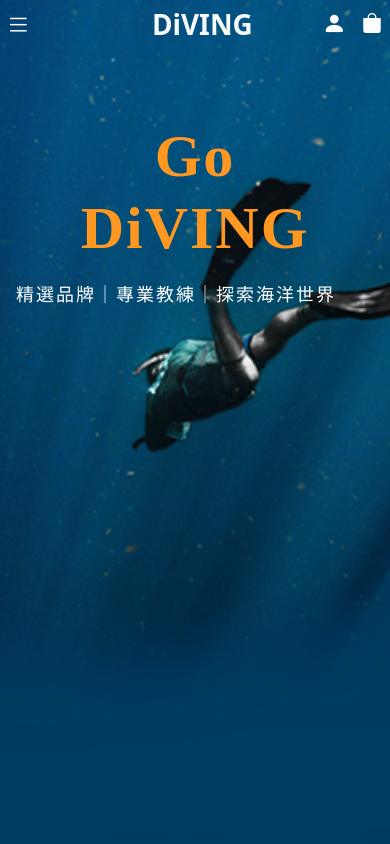
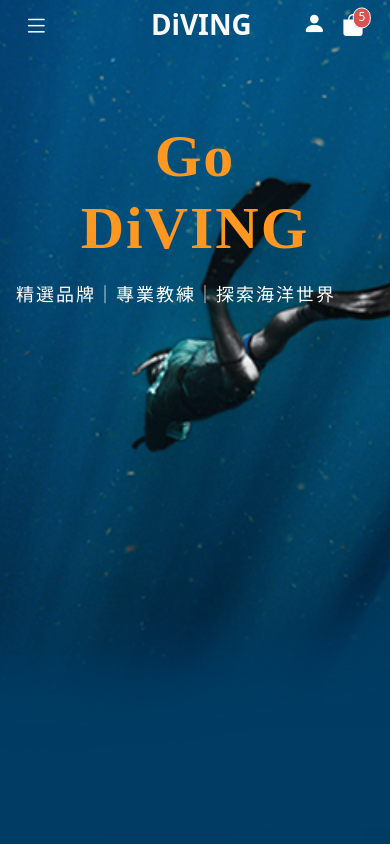
Before and after one commit to peznc810/DiVING, a Next.js app in the folder client/: page / in a window 390 px wide. Shown: the top 844 px of the page. Built offline with nearby package versions, Linux system fonts and the light colour scheme.

Commit message:
在購物車icon上增加紅點

```diff
--- a/client/components/layout/default-layout/navbar/index.module.scss
+++ b/client/components/layout/default-layout/navbar/index.module.scss
@@ -2,13 +2,15 @@
 
 .navBar {
   position: absolute;
+  display: block;
   top: 0;
   left: 0;
   width: 100%;
+  height: 60px;
   z-index: 99;
   .navWeb {
     padding-block: 12px;
-    padding-inline: 40px;
+    padding-inline: 30px;
     .listIcon {
       display: none;
       color: #fff;
@@ -24,9 +26,10 @@
 
 @media screen and (max-width: 768px) {
   .navBar {
+    height: 50px;
     .navWeb {
       padding-block: 0px;
-      padding-inline: 0px;
+      padding-inline: 18px;
       h1 {
         margin-left: 15px;
       }
--- a/client/components/layout/default-layout/navbar/navmenu.js
+++ b/client/components/layout/default-layout/navbar/navmenu.js
@@ -8,7 +8,7 @@ export default function NavMenu() {
 
   return (
     <>
-      <ul className={`d-flex m-0 p-0 ${styles.nav}`}>
+      <ul className={`d-flex m-0 p-0 ${styles.nav} align-items-center`}>
         {/* 遍歷列出nav選單 */}
         {menuItems.map((v, i) => {
           {
@@ -76,7 +76,7 @@ export default function NavMenu() {
         </li>
         {/* 登入註冊icon */}
         <li>
-          <Link href="/login" className={`p-2  ${styles.loginIcon}`}>
+          <Link href="/login" className={`p-2 ${styles.loginIcon}`}>
             <i className="bi bi-person-fill fs-3"></i>
           </Link>
         </li>
@@ -84,12 +84,17 @@ export default function NavMenu() {
         <li>
           <button
             type="button"
-            className={`p-2 ${styles.cart}`}
+            className={`p-2 ${styles.cart} position-relative`}
             data-bs-toggle="offcanvas"
             data-bs-target="#offcanvasCart"
             aria-controls="offcanvasWithBackdrop"
           >
-            <i className={`bi bi-bag-fill fs-5 `}></i>
+            <i className={`bi bi-bag-fill `}></i>
+            <span
+              className={`${styles.cartDot} position-absolute translate-middle badge rounded-pill bg-danger`}
+            >
+              5
+            </span>
           </button>
         </li>
       </ul>
--- a/client/components/layout/default-layout/navbar/navmenu.module.scss
+++ b/client/components/layout/default-layout/navbar/navmenu.module.scss
@@ -7,20 +7,20 @@
     position: absolute;
     width: 200px;
     padding-left: 0;
-    background-color: #ffffff82;
-    border-radius: 4px;
+    background-color: $super-light-gray;
+    border-radius: 2px;
     right: calc(50% - 100px);
-    top: 57px;
+    top: 53px;
     animation-name: subMenuAni;
     animation-duration: 0.5s;
     animation-timing-function: linear;
 
     a {
       display: block;
-      color: $primary;
+      color: $info;
       padding-inline: 12px;
       padding-block: 12px;
-      border-radius: 4px;
+      border-radius: 2px;
     }
     a:hover {
       background-color: #fff;
@@ -66,6 +66,14 @@
   color: #fff;
   background-color: transparent;
   border: 0;
+  i {
+    font-size: 22px;
+  }
+  .cartDot {
+    border: 0.5px solid #fff;
+    top: 17px;
+    left: 28px;
+  }
 }
 .cart:hover {
   color: $secondary;
--- a/client/components/layout/default-layout/navbar/sideCart/index.js
+++ b/client/components/layout/default-layout/navbar/sideCart/index.js
@@ -10,7 +10,9 @@ export default function SideCart() {
         className={`offcanvas offcanvas-end ${styles.sideCart}`}
         id="offcanvasCart"
       >
-        <div className={`offcanvas-header ${styles.title} py-2 px-3`}>
+        <div
+          className={`offcanvas-header ${styles.title} py-2 px-3 d-flex justify-content-between`}
+        >
           <div className={`d-flex justify-content-center`}>
             <i className={`bi bi-bag-fill fs-5 me-2`}></i>
             <p className="m-0 fw-bolder">購物車</p>
--- a/client/components/layout/default-layout/navbar/sideCart/index.module.scss
+++ b/client/components/layout/default-layout/navbar/sideCart/index.module.scss
@@ -12,6 +12,7 @@
     button {
       background-color: transparent;
       border: 0;
+      color: $primary;
     }
     button:hover {
       color: $secondary;
--- a/client/styles/globals.scss
+++ b/client/styles/globals.scss
@@ -1,6 +1,11 @@
 @import './variable.scss';
 // 覆蓋bootstrap樣式
 $link-decoration: none;
+
+// 改購物車上的紅點
+$badge-font-weight: 500;
+$badge-padding-y: 0.3em;
+$badge-padding-x: 0.4em;
 
 $form-check-input-bg: rgba(217, 217, 217, 0.2);
 $form-check-input-border: 1px solid rgba(217, 217, 217, 0.2);
```
